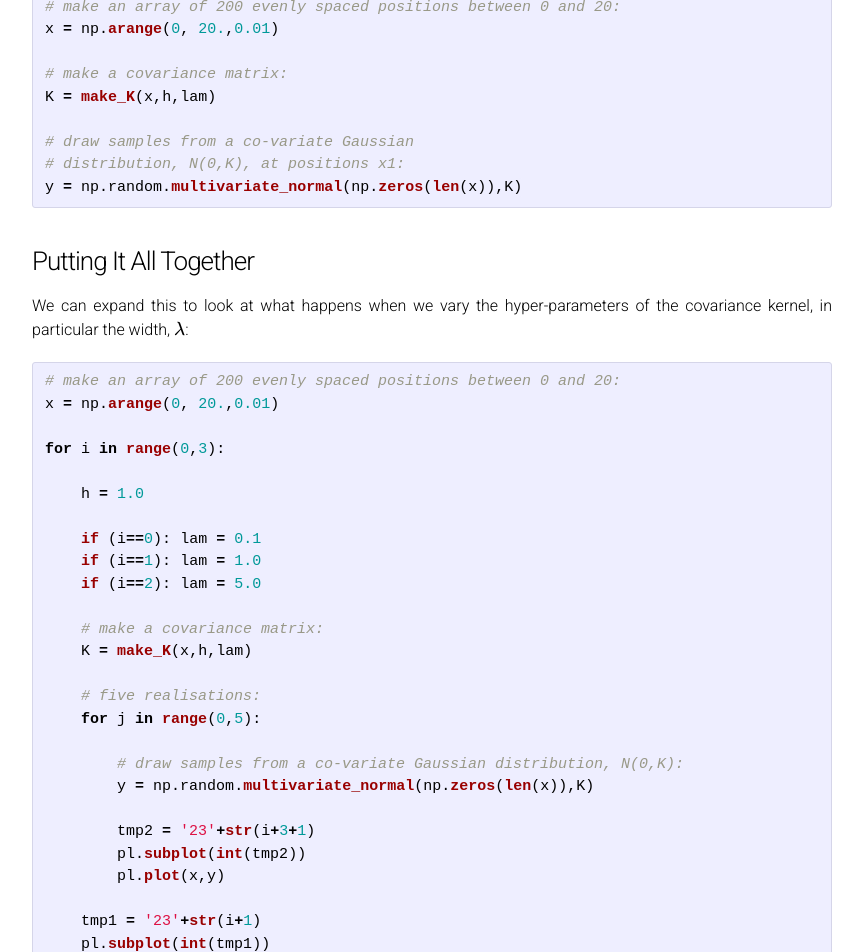
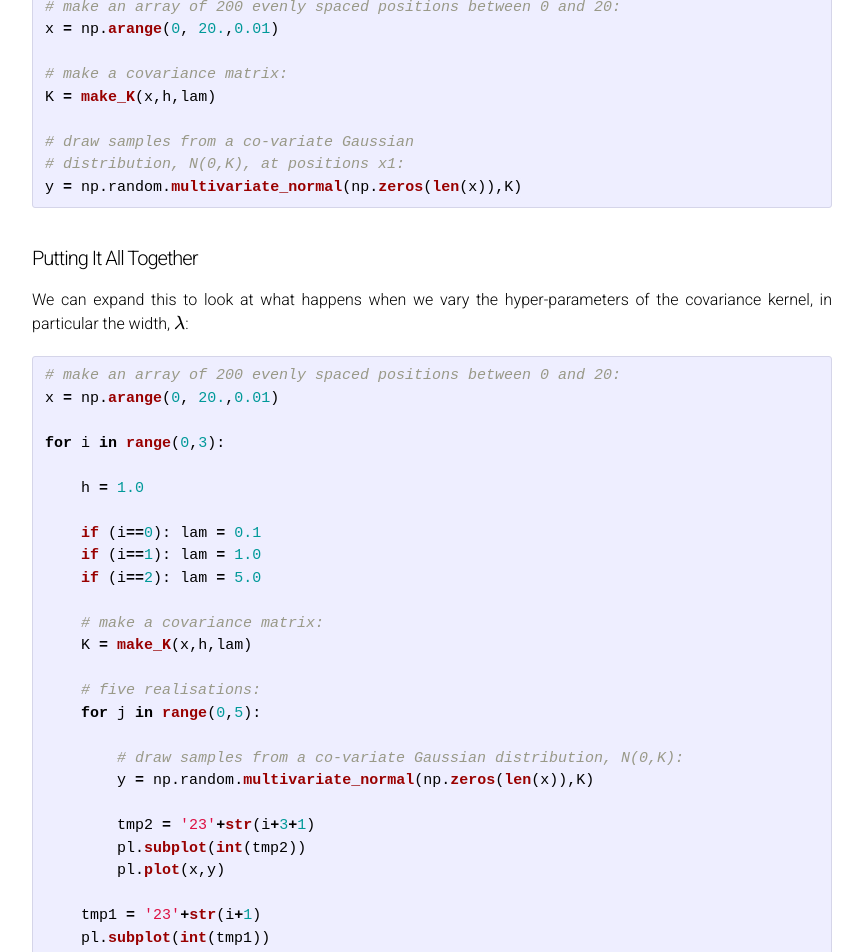
Before and after one commit to as595/csc-2019, a Jekyll site: the page built from gpm.md, in a window 1280 px wide. Shown: the part 3804-4756 px from the top of the page, without its empty margins (208-1071 px from the left). Built offline with Jekyll 4.4.1, drawn with Linux system fonts in a browser that asks for light colours; formulas are drawn with MathJax 3.

Commit message:
Update gpm.md

````diff
--- a/gpm.md
+++ b/gpm.md
@@ -142,7 +142,7 @@ K = make_K(x,h,lam)
 y = np.random.multivariate_normal(np.zeros(len(x)),K)
 ```
 
-<h3>Putting It All Together</h3>
+<h4>Putting It All Together</h4>
 We can expand this to look at what happens when we vary the hyper-parameters of the covariance kernel, in particular the width, $latex \lambda $:
 
 ```python
@@ -230,7 +230,10 @@ In <a href="http://allofyourbases.com/2017/08/21/gaussian-processes-in-python/"
 
 We ended up with some covariate data that looked like this:
 
-<img class="  wp-image-1878 aligncenter" src="https://allofyourbases.files.wordpress.com/2017/08/figure_1.png" alt="figure_1" width="502" height="385" />
+<div class="fig figcenter fighighlight">
+  <img src="https://allofyourbases.files.wordpress.com/2017/08/figure_1.png">
+  <div class="figcaption"></div>
+</div>
 
 If we take the final realization from these data, which has $latex \lambda = 5$, and select 5 points from it as our <strong>training data</strong> then we can calculate <strong>the posterior mean and variance</strong> at any other point based on those five training points.
 <p style="text-align:center;">[<em>Note: This code continues directly on from the code <a href="http://allofyourbases.com/2017/08/21/gaussian-processes-in-python/" target="_blank" rel="noopener">in the previous post</a></em>]</p>
@@ -325,7 +328,10 @@ pl.show()
 
 ```
 
-<img class="  wp-image-1976 aligncenter" src="https://allofyourbases.files.wordpress.com/2017/08/gpm1.png" alt="GPM1.png" width="491" height="368" />
+<div class="fig figcenter fighighlight">
+  <img src="https://allofyourbases.files.wordpress.com/2017/08/gpm1.png" alt="GPM1.png">
+  <div class="figcaption"></div>
+</div>
 
 We can see that the prediction is pretty good. It's not exactly the same as the original realisation, but then again it would be pretty surprising if we could predict things perfectly based on incomplete data.
 
````
